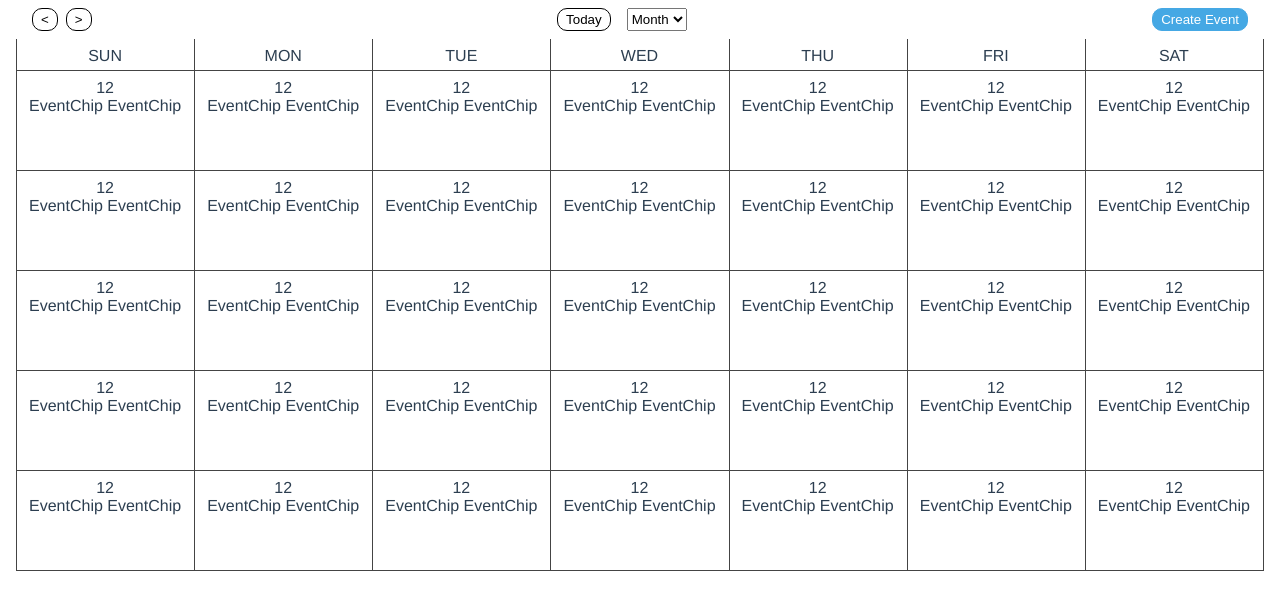
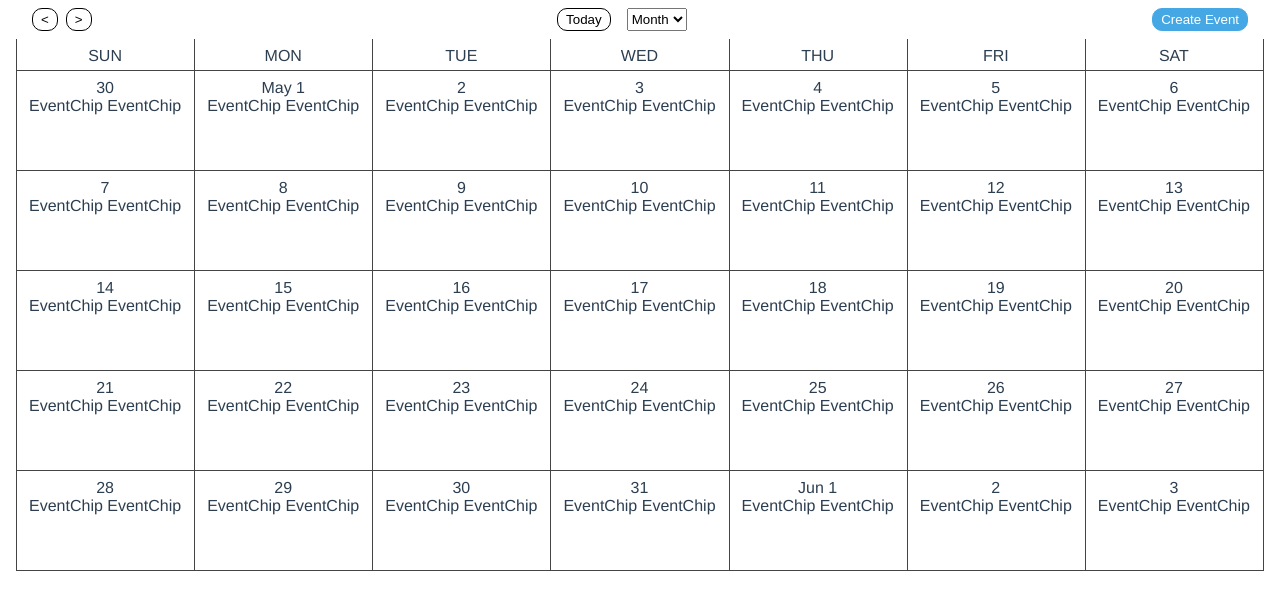
Before and after one commit to aedit/calendar-mock, a Vue app: page / in a window 1280 px wide. Shown: the top 610 px of the page. Built offline with nearby package versions, Linux system fonts and the light colour scheme.

Commit message:
Render all days and dates for current date in MonthView

```diff
--- a/src/components/MonthView.vue
+++ b/src/components/MonthView.vue
@@ -14,7 +14,7 @@
           v-for="textCell in 7"
           :key="'day-' + textCell"
         >
-          {{getCalendarLabel(row, textCell)}}
+          {{row===1 ? days[textCell-1] : getCalendarLabel(row, textCell) }}
         </div>
       </div>
       <div v-if="row > 1" class="events-presentation">
@@ -58,10 +58,8 @@ export default {
       return start;
     },
     getCalendarLabel(row, column) {
-      if (row === 1) {
-        return this.days[column - 1];
-      }
-      return 12;
+      const dt = this.firstDate?.clone?.().add?.((row - 2) * 7 + (column - 1), 'days');
+      return dt?.date() === 1 ? `${dt?.format('MMM')} ${dt?.date()}` : dt?.date();
     },
   },
 };
```
